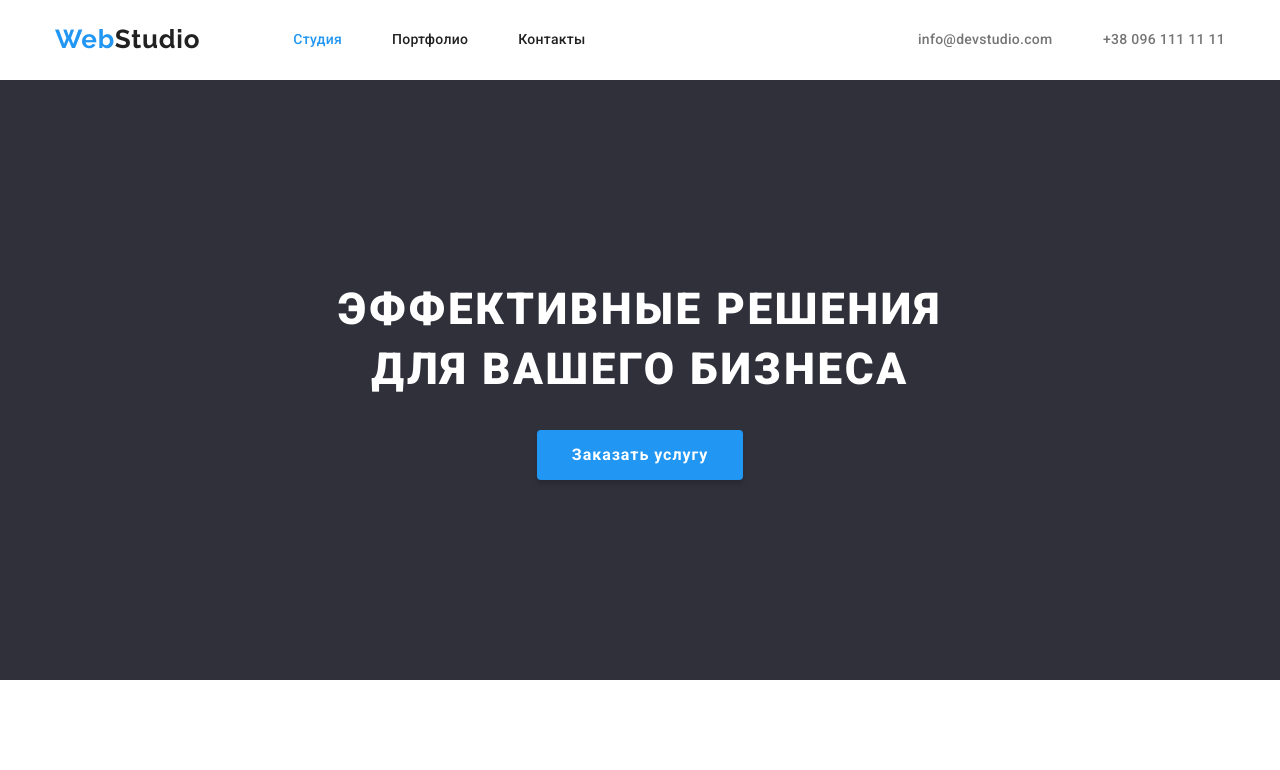
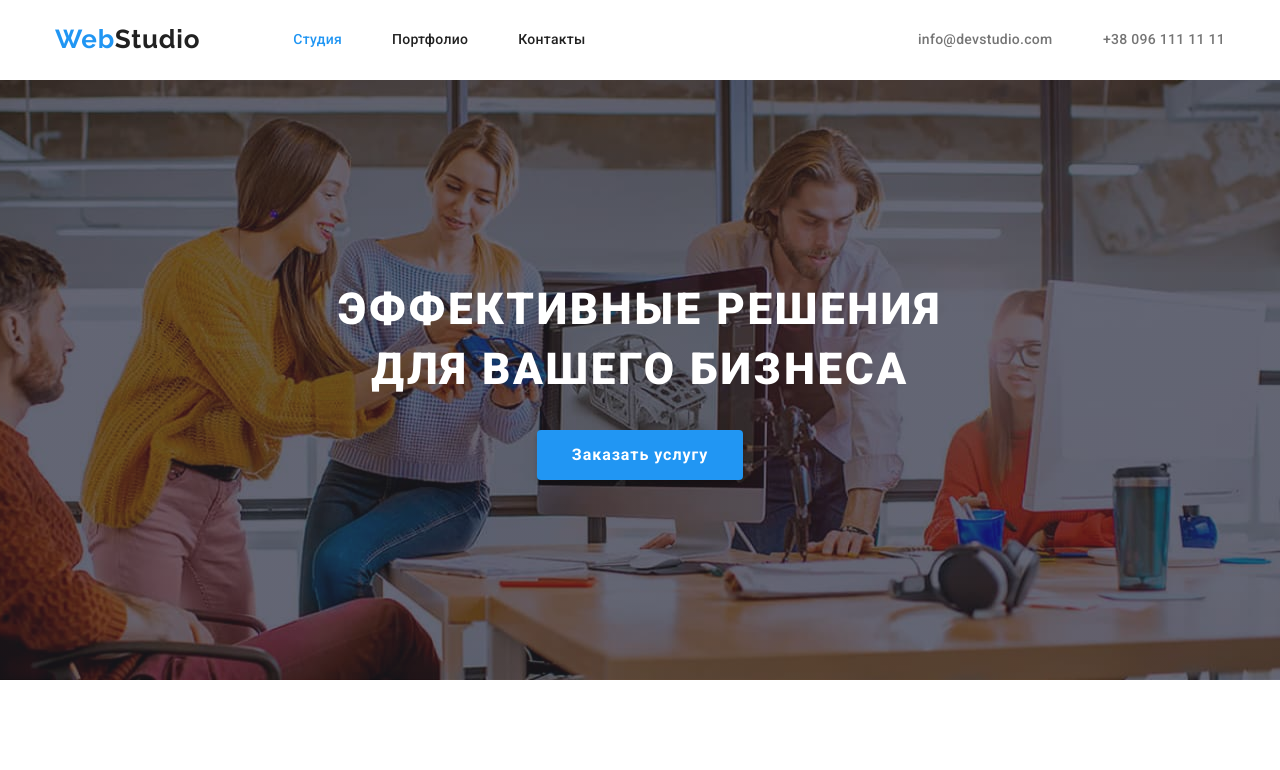
Before and after one commit to YuraYura1980/goit-markup-hw-04, a plain HTML site: page index.html in a window 1280 px wide. Shown: the top 770 px of the page. Drawn offline with nearby package versions, Linux system fonts and the light colour scheme.

Commit message:
13.36 - studio foto

```diff
--- a/studio.css/styles.css
+++ b/studio.css/styles.css
@@ -181,6 +181,18 @@ ul {
 }
 
 .main {
+  /* background-image: linear-gradient(rgba(47, 48, 58, 0.4)); */
+  background-image: linear-gradient(
+      to right,
+      rgba(47, 48, 58, 0.4),
+      rgba(47, 48, 58, 0.4)
+    ),
+    url(../img/work-4/heder-1.jpg);
+  background-size: cover;
+  background-position: center;
+  background-repeat: no-repeat;
+  max-width: 1600px;
+
   padding-top: 200px;
   padding-bottom: 200px;
   background-color: var(--background-color);
```
Also changed, not shown: js/app.js (added, +11 -0 lines), portfolio.html (+4 -0 lines), css/styles.css (line endings or trailing spaces), img/foto-1/box-4.jpg (added), img/work-4/heder-1.jpg (added).
